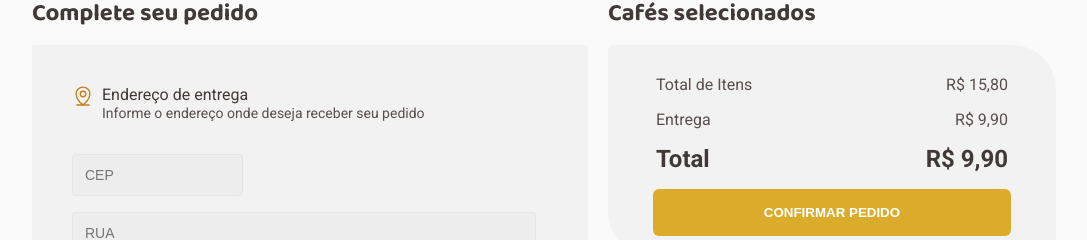
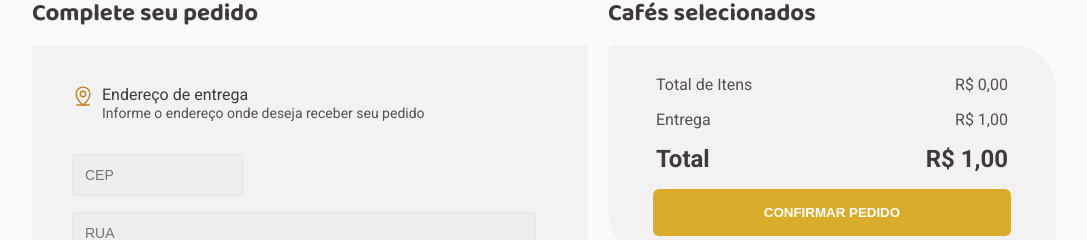
Before and after one commit to matheusmagnon/Coffee-Delivery, a React (Vite) app: page /checkout in a window 1280 px wide. Shown: the part 438-678 px from the top of the page, without its empty margins (96-1183 px from the left). Built offline with nearby package versions, Linux system fonts and the light colour scheme.

Commit message:
feat: everthing ok

```diff
--- a/src/components/Cart/index.tsx
+++ b/src/components/Card/Cart/index.tsx
@@ -2,7 +2,7 @@ import { CartContainer, ItemsAmount } from './styles';
 
 import { ShoppingCart } from 'phosphor-react';
 import { useContext } from 'react';
-import { CartListContext } from '../../context/CartListContext';
+import { CartListContext } from '../../../context/CartListContext';
 
 type CartProps = {
   backgroundCard: 'yellow' | 'purple';
@@ -17,7 +17,7 @@ export function Cart({
   backgroundCardHover,
   itemsAmount,
 }: CartProps) {
-  const { CartList } = useContext(CartListContext);
+  const { cartList } = useContext(CartListContext);
 
   return (
     <>
--- a/src/components/Card/Counter/index.tsx
+++ b/src/components/Card/Counter/index.tsx
@@ -1,10 +1,6 @@
 import { Minus, Plus } from 'phosphor-react';
 import { useContext, useState } from 'react';
-import { CardProps } from '..';
-import {
-  CartItemType,
-  CartListContext,
-} from '../../../context/CartListContext';
+import { CoffeType, CartListContext } from '../../../context/CartListContext';
 import { CounterContainer } from './styles';
 
 export const Counter = ({
@@ -15,48 +11,34 @@ export const Counter = ({
   price,
   id,
   itemsAmount,
-}: // itemsAmount,
-CartItemType) => {
-  const [count, setCount] = useState(0);
+}: CoffeType) => {
+  const quantityOfItems = itemsAmount;
 
-  const { addItem, deleteItem, CartList } = useContext(CartListContext);
+  const { addCoffe, deleteCoffe, cartList } = useContext(CartListContext);
 
-  // CartList.map((item) => {
-  //   if (item.id == id) {
-  //     currentCoffe.itemsAmount=item.itemsAmount
-  //     console.log(item.id, id);
-  //   }
-  // });
-
-  const currentCoffe: CartItemType = {
+  const currentCoffe: CoffeType = {
     id: id,
     price: price,
     coverImage: coverImage,
     description: description,
     tags: tags,
     titleCard: titleCard,
-    itemsAmount: count,
+    itemsAmount: quantityOfItems,
   };
 
-  const handlePlus = (currentCoffe: CartItemType) => {
-    setCount((prev) => prev + 1);
-    addItem(currentCoffe);
-  };
-
-  const handleMinus = (currentCoffe: CartItemType) => {
-    setCount((prev) => prev - 1);
-    deleteItem(currentCoffe);
-  };
+  cartList.map((item) => {
+    if (item.id == id) {
+      currentCoffe.itemsAmount = item.itemsAmount;
+    }
+  });
 
   return (
     <CounterContainer>
-      {count > 0 && (
-        <button onClick={() => handleMinus(currentCoffe)}>
-          <Minus size={14} weight="bold" />
-        </button>
-      )}
-      {currentCoffe.itemsAmount || 0}
-      <button onClick={() => handlePlus(currentCoffe)}>
+      <button onClick={() => deleteCoffe(currentCoffe)}>
+        <Minus size={14} weight="bold" />
+      </button>
+      {currentCoffe.itemsAmount}
+      <button onClick={() => addCoffe(currentCoffe)}>
         <Plus size={14} weight="bold" />
       </button>
     </CounterContainer>
--- a/src/components/Header/index.tsx
+++ b/src/components/Header/index.tsx
@@ -4,7 +4,7 @@ import { defaultTheme } from '../../styles/themes/default';
 
 import { HeaderContainer } from './styles';
 
-import { Cart } from '../Cart';
+import { Cart } from '../Card/Cart';
 import { Localization } from './Localization';
 
 import logo from '../../assets/logo.svg';
@@ -12,9 +12,9 @@ import { useContext } from 'react';
 import { CartListContext } from '../../context/CartListContext';
 
 export function Header() {
-  const { CartList } = useContext(CartListContext);
+  const { cartList } = useContext(CartListContext);
 
-  var sumItemsCart = CartList.reduce(
+  var sumItemsCart = cartList.reduce(
     (total, current) => total + current.itemsAmount,
     0,
   );
--- a/src/context/CartListContext.tsx
+++ b/src/context/CartListContext.tsx
@@ -1,20 +1,20 @@
 import { createContext, ReactNode, useState } from 'react';
 
-export type CartItemType = {
+export type CoffeType = {
   coverImage?: string;
   tags?: string[];
   titleCard?: string;
   description?: string;
-  price: number | string;
+  price: number;
   id: number;
   itemsAmount: number;
 };
 
 interface CartContextType {
-  addItem: (newItem: CartItemType) => void;
-  deleteItem: (newItem: CartItemType) => void;
-  CartList: CartItemType[];
-  currentCoffe?: CartItemType;
+  addCoffe: (newCoffe: CoffeType) => void;
+  deleteCoffe: (coffe: CoffeType) => void;
+  cartList: CoffeType[];
+  currentCoffe?: CoffeType;
 }
 
 interface CartContextProviderProps {
@@ -24,63 +24,65 @@ interface CartContextProviderProps {
 export const CartListContext = createContext({} as CartContextType);
 
 export function CartContextProvider({ children }: CartContextProviderProps) {
-  const [CartList, setCartList] = useState<CartItemType[]>([]);
+  const [cartList, setCartList] = useState<CoffeType[]>([]);
 
-  const changeQuantilyMinus = (id: number) => {
+  //Altera a quantidade de itens de um item no carrinho
+  const changeQuantity = (idCoffe: number, action: string) => {
+    if (action == 'decrease') {
       setCartList(
-      CartList.map((item) => {
-        if (item.id === id) {
-          const contItems = item.itemsAmount;
-          return { ...item, itemsAmount: contItems - 1 };
+        cartList.map((coffeInCart) => {
+          if (coffeInCart.id === idCoffe) {
+            const contItems = coffeInCart.itemsAmount;
+            return { ...coffeInCart, itemsAmount: contItems - 1 };
           } else {
-          return item;
+            return coffeInCart;
           }
         }),
       );
-  };
-
-  const deleteItem = (itemToDelete: CartItemType) => {
-    const coffeeAlreadyExistsInCart = CartList.findIndex(
-      (cartItem) => cartItem.id == itemToDelete.id,
-    );
-
-    coffeeAlreadyExistsInCart >= 0
-      ? changeQuantilyMinus(itemToDelete.id)
-      : setCartList(CartList.filter((coffe) => coffe.id !== itemToDelete.id));
-  };
-
-  //Muda o valor de itemsAmount do item repetido +
-  const changeQuantilyPlus = (id: number) => {
+    } else if (action == 'increse') {
       setCartList(
-      CartList.map((item) => {
-        if (item.id === id) {
-          const contItems = item.itemsAmount;
-          return { ...item, itemsAmount: contItems + 1 };
+        cartList.map((coffeInCart) => {
+          if (coffeInCart.id === idCoffe) {
+            const contItems = coffeInCart.itemsAmount;
+            return { ...coffeInCart, itemsAmount: contItems + 1 };
           } else {
-          return item;
+            return coffeInCart;
           }
         }),
       );
+    }
+  };
+
+  const deleteCoffe = (itemToDelete: CoffeType) => {
+    itemToDelete.itemsAmount == 1
+      ? setCartList(cartList.filter((coffe) => coffe.id !== itemToDelete.id))
+      : changeQuantity(itemToDelete.id, 'decrease');
   };
 
   //Adiciona o novo item no carrinho de compras
-  const addItem = (newItem: CartItemType) => {
+  const addCoffe = (newItem: CoffeType) => {
     newItem.itemsAmount = 1;
 
-    const coffeeAlreadyExistsInCart = CartList.findIndex(
+    const coffeeAlreadyExistsInCart = cartList.findIndex(
       (cartItem) => cartItem.id == newItem.id,
     );
 
     //Verifica se o café existe
     coffeeAlreadyExistsInCart >= 0
-      ? changeQuantilyPlus(newItem.id)
+      ? changeQuantity(newItem.id, 'increse')
       : setCartList((prevItem) => [...prevItem, newItem]);
   };
 
-  console.log(CartList);
+  console.log(cartList);
 
   return (
-    <CartListContext.Provider value={{ addItem, deleteItem, CartList }}>
+    <CartListContext.Provider
+      value={{
+        addCoffe,
+        deleteCoffe,
+        cartList,
+      }}
+    >
       {children}
     </CartListContext.Provider>
   );
--- a/src/pages/Checkout/components/CartItem/index.tsx
+++ b/src/pages/Checkout/components/CartItem/index.tsx
@@ -1,8 +1,12 @@
 import { Trash } from 'phosphor-react';
 import { Counter } from '../../../../components/Card/Counter';
-import { CartItemType } from '../../../../context/CartListContext';
+import { CoffeType } from '../../../../context/CartListContext';
 import { defaultTheme } from '../../../../styles/themes/default';
 import { ActionsItem, ButtonRemove, Divider, Item, ItemHeader } from './styles';
+
+interface CartItemType extends CoffeType {
+  priceString?: string;
+}
 
 export function CartItem({
   itemsAmount,
@@ -12,7 +16,18 @@ export function CartItem({
   description,
   tags,
   titleCard,
+  priceString,
 }: CartItemType) {
+  const currentCoffe: CoffeType = {
+    id: id,
+    price: price,
+    coverImage: coverImage,
+    description: description,
+    tags: tags,
+    titleCard: titleCard,
+    itemsAmount: itemsAmount,
+  };
+
   return (
     <Item>
       <img src={coverImage} />
@@ -20,13 +35,13 @@ export function CartItem({
         <p>{titleCard}</p>
         <ActionsItem>
           <Counter
+            id={id}
+            itemsAmount={itemsAmount}
             price={price}
             coverImage={coverImage}
             description={description}
             tags={tags}
             titleCard={titleCard}
-            id={id}
-            itemsAmount={itemsAmount}
           />
           <ButtonRemove>
             <Trash size={16} color={defaultTheme.purple} />
@@ -34,7 +49,7 @@ export function CartItem({
           </ButtonRemove>
         </ActionsItem>
       </ItemHeader>
-      <span>{price}</span>
+      <span>{priceString}</span>
       <Divider />
     </Item>
   );
--- a/src/pages/Checkout/components/ShoppingCart/index.tsx
+++ b/src/pages/Checkout/components/ShoppingCart/index.tsx
@@ -1,22 +1,37 @@
 import { ConfimrButton, ShoppingCartContainer, ValuesSummary } from './styles';
 
 import { CartItem } from '../CartItem';
-import { useContext } from 'react';
+import { ReactNode, useContext } from 'react';
 import { CartListContext } from '../../../../context/CartListContext';
 
 export function ShoppingCart() {
-  const { CartList } = useContext(CartListContext);
+  const { cartList } = useContext(CartListContext);
+
+  // const [valueTotalItems, setValueTotalItems] = useState(0);
+
+  let tt = 0;
+  let deliveryValue = 1;
+
+  var valueTotalItems = cartList.reduce(
+    (total, current) => total + current.itemsAmount * current.price,
+    0,
+  );
   return (
     <div>
       <ShoppingCartContainer>
-        {CartList.map((item) => {
+        {cartList.map((item) => {
+          const valueItem: number = item.price;
+          const quantityItem = item.itemsAmount;
+          const totalValueItem = quantityItem * valueItem;
+
           return (
             <CartItem
               key={item.id}
-              price={item.price.toLocaleString('pt-br', {
+              priceString={totalValueItem.toLocaleString('pt-br', {
                 style: 'currency',
                 currency: 'BRL',
               })}
+              price={item.price}
               coverImage={item.coverImage}
               description={item.description}
               tags={item.tags}
@@ -31,7 +46,7 @@ export function ShoppingCart() {
           <div>
             <p>Total de Itens </p>
             <p>
-              {(15.8).toLocaleString('pt-br', {
+              {(valueTotalItems || 0).toLocaleString('pt-br', {
                 style: 'currency',
                 currency: 'BRL',
               })}
@@ -41,7 +56,7 @@ export function ShoppingCart() {
           <div>
             <p>Entrega </p>
             <p>
-              {(9.9).toLocaleString('pt-br', {
+              {deliveryValue.toLocaleString('pt-br', {
                 style: 'currency',
                 currency: 'BRL',
               })}
@@ -51,7 +66,7 @@ export function ShoppingCart() {
           <div>
             <h2>Total</h2>
             <h2>
-              {(9.9).toLocaleString('pt-br', {
+              {(valueTotalItems + deliveryValue).toLocaleString('pt-br', {
                 style: 'currency',
                 currency: 'BRL',
               })}
--- a/src/pages/Home/components/ListBody/index.tsx
+++ b/src/pages/Home/components/ListBody/index.tsx
@@ -17,7 +17,7 @@ export function ListBody() {
             titleCard={coffe.name}
             id={coffe.id}
             key={coffe.id}
-            itemsAmount={0}
+            itemsAmount={coffe.itemsAmount}
           />
         );
       })}
```
Also changed, not shown: src/components/Card/index.tsx (+3 -15 lines), src/data/coffes.ts (+11 -0 lines), src/components/Card/Cart/styles.ts (renamed from src/components/Cart/styles.ts). Lines whose indentation alone changed are shown as unchanged.
